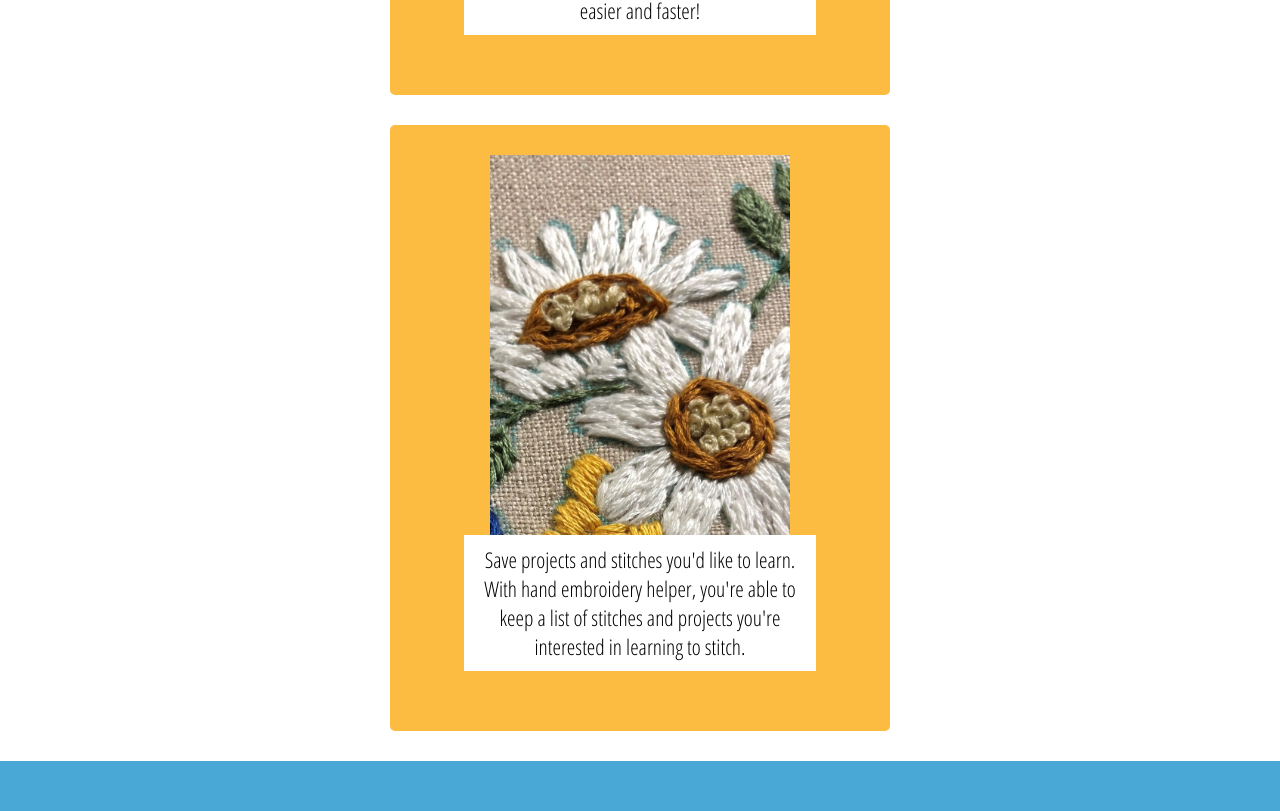
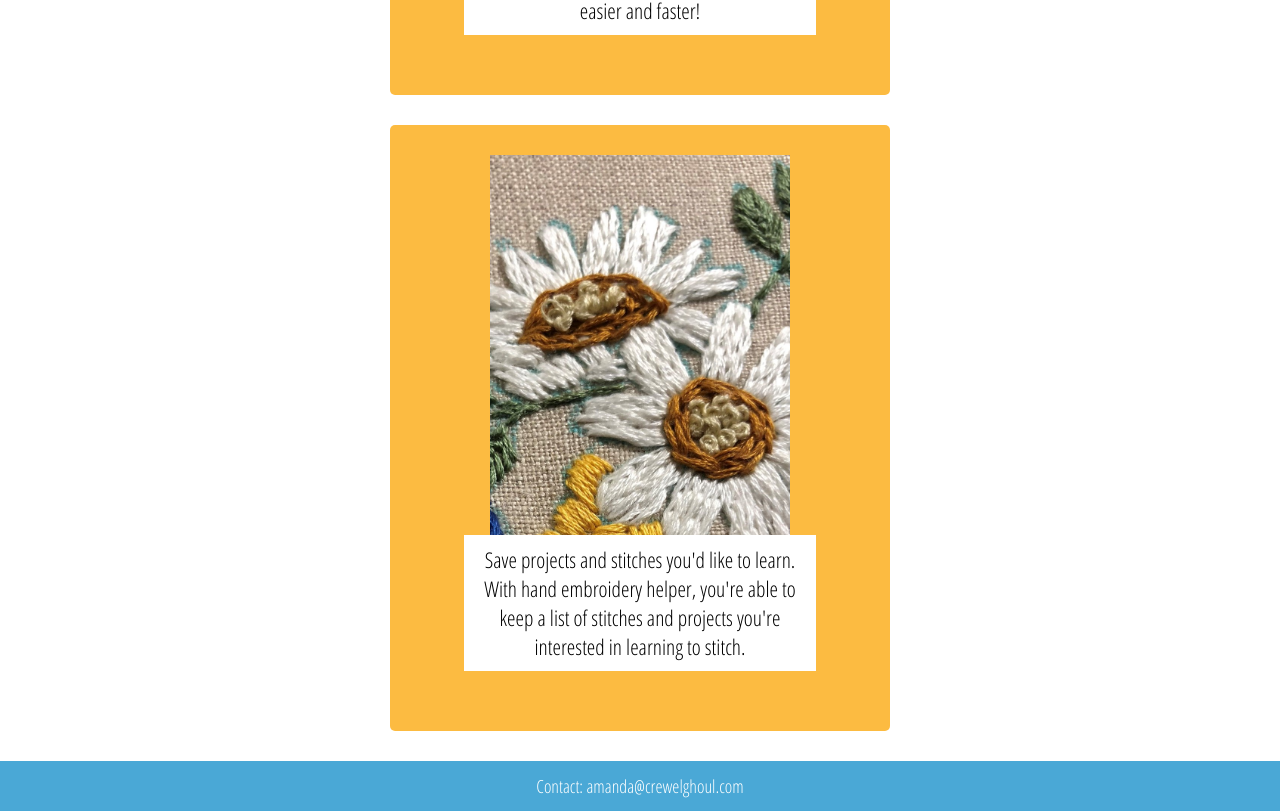
Before and after one commit to neelyab/embroidery-helper, a React (Create React App) app: page /about in a window 1280 px wide. Shown: the part 1071-1882 px from the top of the page. Built offline with nearby package versions, Linux system fonts and the light colour scheme.

Commit message:
added email

```diff
--- a/src/App.js
+++ b/src/App.js
@@ -20,7 +20,9 @@ function App() {
       <PublicRoute path='/login' component={Login}/>
       <PublicRoute path='/sign-up' component={SignUp}/>
       <Route path='/about' component={About}/>
-      <footer></footer>
+      <footer>
+        <p> Contact: <a href="mailto:amanda@crewelghoul.com">amanda@crewelghoul.com</a></p>
+      </footer>
     </main>
   );
 }
--- a/src/index.css
+++ b/src/index.css
@@ -34,7 +34,13 @@ footer {
   background:#4AA8D6;
   display: flex;
   justify-content: center;
+  align-items: center;
   width: 100%;
   height: 50px;
   text-align: center;
+  color: white;
 }
+footer a {
+  color: white;
+  text-decoration: none;
+}
```
